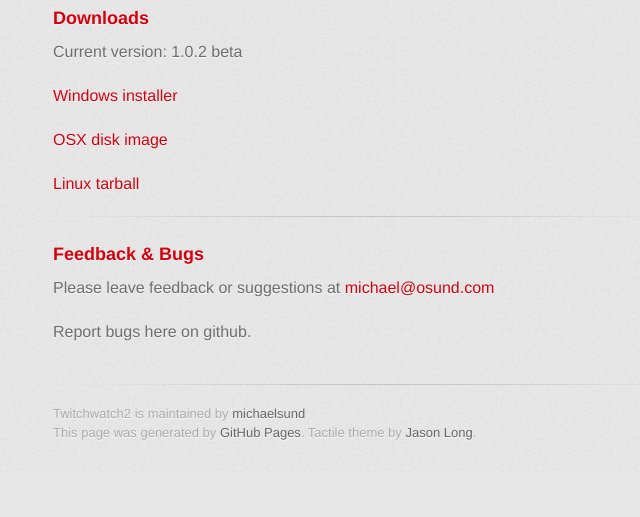
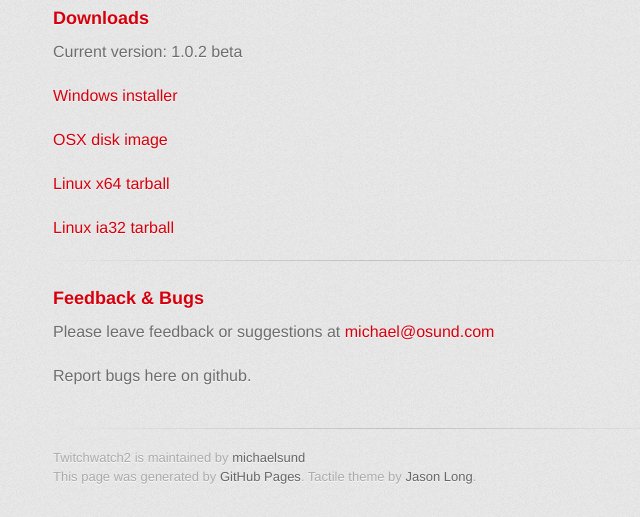
Before and after one commit to michaelsund/twitchwatch2, a plain HTML site: page index.html in a window 1280 px wide. Shown: the part 1139-1656 px from the top of the page, without its empty margins (277-917 px from the left). Before the commit the page ends 1612 px from the top, so only its background shows below. Drawn offline with Linux system fonts and the light colour scheme; a web font is replaced by a local one.

```diff
--- a/index.html
+++ b/index.html
@@ -57,7 +57,9 @@
 
 <p><a href="https://files.osund.com/TwitchWatch2/1.0.2%20beta/1.0.2%20osx/TwitchWatch2-1.0.2-installer.dmg.bz2">OSX disk image</a></p>
 
-<p><a href="https://files.osund.com/TwitchWatch2/1.0.2%20beta/1.0.2%20linux/TwitchWatch2-1.0.2-linux-x64.tar.gz">Linux tarball</a></p>
+<p><a href="https://files.osund.com/TwitchWatch2/1.0.2%20beta/1.0.2%20linux/TwitchWatch2-1.0.2-linux-x64.tar.gz">Linux x64 tarball</a></p>
+
+<p><a href="https://files.osund.com/TwitchWatch2/1.0.2%20beta/1.0.2%20linux/TwitchWatch2-1.0.2-linux-ia32.tar.gz">Linux ia32 tarball</a></p>
 
 <hr>
 
--- a/params.json
+++ b/params.json
@@ -1,6 +1,6 @@
 {
   "name": "Twitchwatch2",
   "tagline": "Twitch.tv crossplatform notifications and tools",
-  "body": "### About\r\nTwitchWatch2 is a cross-platform desktop application geared towards twitch.tv notifications.\r\nHere's some features in a pretty list\r\n* Streamer status\r\n* Win/Osx/Lin desktop notifications\r\n* Open stream in browser\r\n* Open stream with livestreamer (requires livestreamer to be installed)\r\n\r\n![Preview image](http://i.imgur.com/rexZx9W.png)\r\n\r\n![Preview image](http://i.imgur.com/aF2MnLk.png)\r\n\r\n### Downloads\r\n\r\nCurrent version: 1.0.2 beta\r\n\r\n[Windows installer](https://files.osund.com/TwitchWatch2/1.0.2%20beta/1.0.2%20win/TwitchWatch2-1.0.2-win-x64.exe)\r\n\r\n[OSX disk image](https://files.osund.com/TwitchWatch2/1.0.2%20beta/1.0.2%20osx/TwitchWatch2-1.0.2-installer.dmg.bz2)\r\n\r\n[Linux tarball](https://files.osund.com/TwitchWatch2/1.0.2%20beta/1.0.2%20linux/TwitchWatch2-1.0.2-linux-x64.tar.gz)\r\n\r\n***\r\n\r\n### Feedback & Bugs\r\nPlease leave feedback or suggestions at michael@osund.com\r\n\r\nReport bugs here on github.",
+  "body": "### About\r\nTwitchWatch2 is a cross-platform desktop application geared towards twitch.tv notifications.\r\nHere's some features in a pretty list\r\n* Streamer status\r\n* Win/Osx/Lin desktop notifications\r\n* Open stream in browser\r\n* Open stream with livestreamer (requires livestreamer to be installed)\r\n\r\n![Preview image](http://i.imgur.com/rexZx9W.png)\r\n\r\n![Preview image](http://i.imgur.com/aF2MnLk.png)\r\n\r\n### Downloads\r\n\r\nCurrent version: 1.0.2 beta\r\n\r\n[Windows installer](https://files.osund.com/TwitchWatch2/1.0.2%20beta/1.0.2%20win/TwitchWatch2-1.0.2-win-x64.exe)\r\n\r\n[OSX disk image](https://files.osund.com/TwitchWatch2/1.0.2%20beta/1.0.2%20osx/TwitchWatch2-1.0.2-installer.dmg.bz2)\r\n\r\n[Linux x64 tarball](https://files.osund.com/TwitchWatch2/1.0.2%20beta/1.0.2%20linux/TwitchWatch2-1.0.2-linux-x64.tar.gz)\r\n\r\n[Linux ia32 tarball](https://files.osund.com/TwitchWatch2/1.0.2%20beta/1.0.2%20linux/TwitchWatch2-1.0.2-linux-ia32.tar.gz)\r\n\r\n***\r\n\r\n### Feedback & Bugs\r\nPlease leave feedback or suggestions at michael@osund.com\r\n\r\nReport bugs here on github.",
   "note": "Don't delete this file! It's used internally to help with page regeneration."
 }
```
